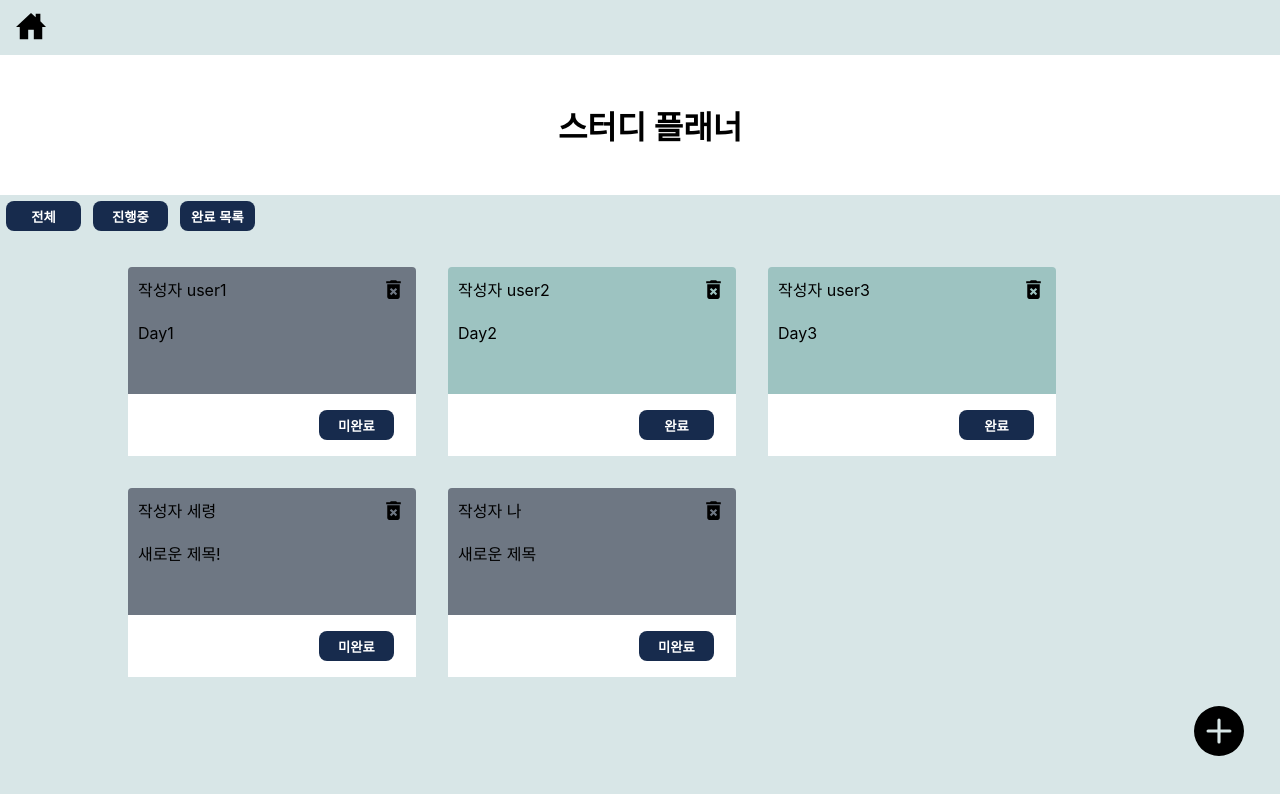
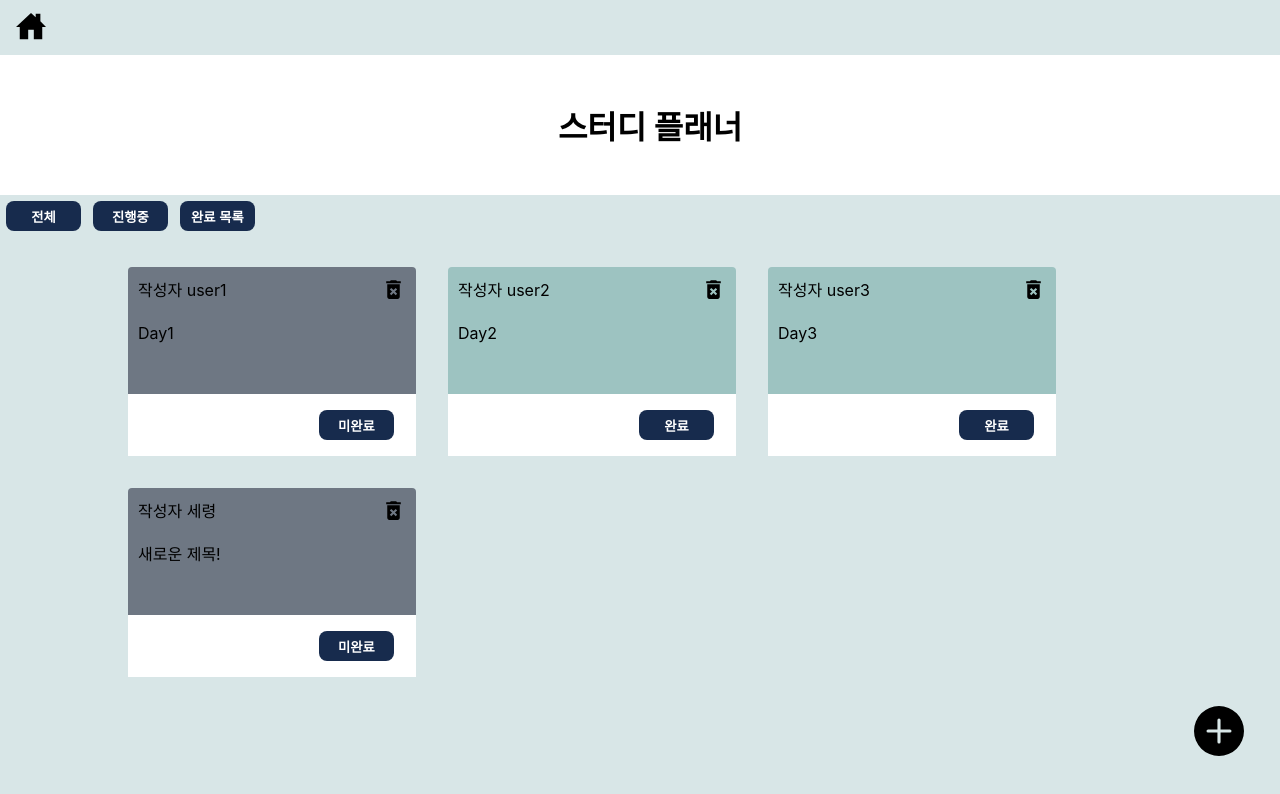
Before and after one commit to Hediar/react-lv4, a React (Create React App) app: page / in a window 1280 px wide. Shown: the top 794 px of the page. Built offline with nearby package versions, Linux system fonts and the light colour scheme; data requests are answered from the project's data file.

Commit message:
detailtodo 코드 살짝 수정

```diff
--- a/db.json
+++ b/db.json
@@ -27,13 +27,6 @@
       "writer": "세령",
       "isDone": false,
       "id": "k4cZSxS"
-    },
-    {
-      "title": "새로운 제목",
-      "contents": "대충 새로운 내용",
-      "writer": "나",
-      "isDone": false,
-      "id": "VxHVebI"
     }
   ],
   "comments": [
--- a/src/pages/DetailTodo.jsx
+++ b/src/pages/DetailTodo.jsx
@@ -52,20 +52,18 @@ function DetailTodo() {
         </div>
         <div>{`완료 여부: ${study.isDone}`}</div>
         <div>{`내용 : ${study.contents}`}</div>
-      </DetailBox>
         {comments ? (
-        <DetailBox>
+          <div>
             {comments.userComments?.map((comment) => (
               <Comments codata={comment} key={comment.user} />
             ))}
-        </DetailBox>
+          </div>
         ) : coisError ? (
-        <p>댓글 오류가 발생하였습니다!!</p>
+          <p>댓글을 불러오지 못했습니다.</p>
         ) : coisLoading ? (
           <p>댓글 로딩중</p>
-      ) : (
-        <p>댓글을 불러오지 못했습니다.</p>
-      )}
+        ) : null}
+      </DetailBox>
 
       <Footer />
     </>
```
Lines whose indentation alone changed are shown as unchanged.
